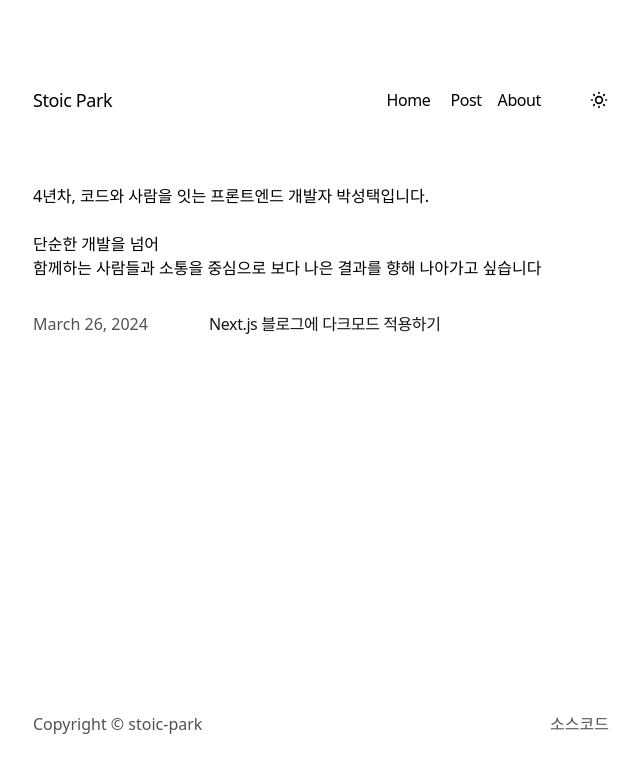
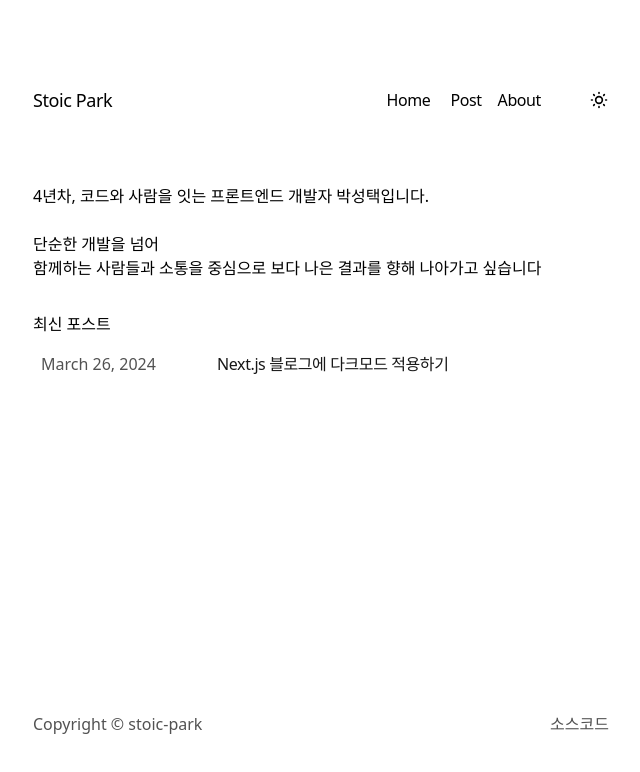
Before and after one commit to stoic-park/blog, a Next.js app: page / in a window 1280 px wide. Shown: the top 772 px of the page, without its empty margins (319-959 px from the left). Built offline with nearby package versions, Linux system fonts and the light colour scheme.

Commit message:
fix: layout

```diff
--- a/app/components/posts.tsx
+++ b/app/components/posts.tsx
@@ -18,14 +18,14 @@ export function BlogPosts() {
         .map((post) => (
           <Link
             key={post.slug}
-            className="flex flex-col space-y-1 mb-4"
+            className="flex flex-col space-y-1 mb-4 hover:bg-neutral-100 dark:hover:bg-neutral-800 rounded-lg p-2 transition-colors"
             href={`/post/${post.slug}`}
           >
             <div className="w-full flex flex-row items-center">
               <p className="text-neutral-600 dark:text-neutral-400 w-[160px] shrink-0 tabular-nums mr-4">
                 {formatDate(post.metadata.publishedAt, false)}
               </p>
-              <p className="text-neutral-900 dark:text-neutral-100 tracking-tight">
+              <p className="text-neutral-900 dark:text-neutral-100 tracking-tight group-hover:text-neutral-800">
                 {post.metadata.title}
               </p>
             </div>
--- a/app/page.tsx
+++ b/app/page.tsx
@@ -12,6 +12,7 @@ export default function Page() {
         싶습니다
       </p>
       <div className="my-8">
+        <div className="mb-2">최신 포스트</div>
         <BlogPosts />
       </div>
     </section>
```
